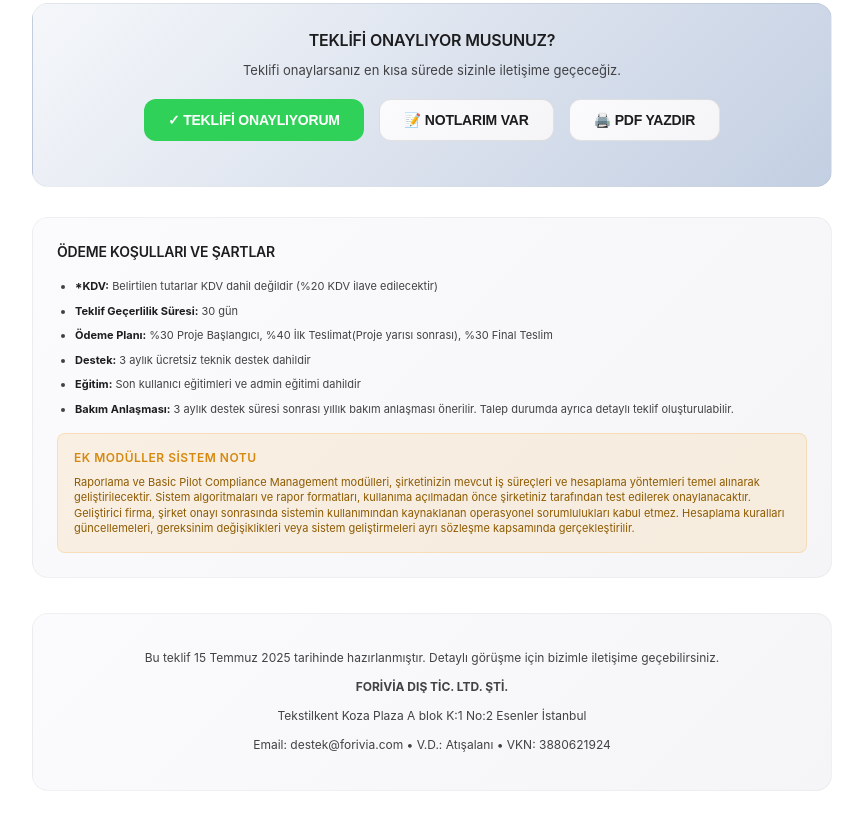
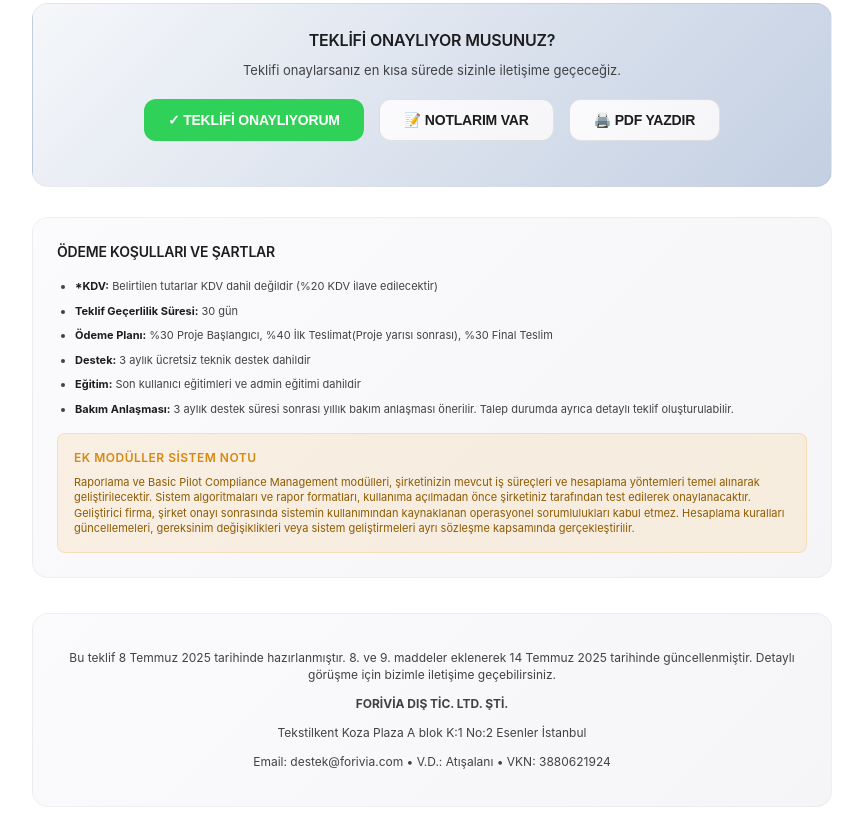
Before and after one commit to caner-arslan/pluresair, a plain HTML site: page index.html in a window 1280 px wide. Shown: the part 2334-3166 px from the top of the page, without its empty margins (208-1071 px from the left). Drawn offline with Linux system fonts and the light colour scheme.

Commit message:
index.html

```diff
--- a/index.html
+++ b/index.html
@@ -547,7 +547,7 @@
     </div>
 
     <div class="footer">
-        <p>Bu teklif 15 Temmuz 2025 tarihinde hazırlanmıştır. Detaylı görüşme için bizimle iletişime geçebilirsiniz.</p>
+        <p>Bu teklif 8 Temmuz 2025 tarihinde hazırlanmıştır. 8. ve 9. maddeler eklenerek 14 Temmuz 2025 tarihinde güncellenmiştir. Detaylı görüşme için bizimle iletişime geçebilirsiniz.</p>
         <p><strong>FORİVİA DIŞ TİC. LTD. ŞTİ.</strong></p>
         <p>Tekstilkent Koza Plaza A blok K:1 No:2 Esenler İstanbul</p>
         <p>Email: destek@forivia.com • V.D.: Atışalanı • VKN: 3880621924</p>
```
